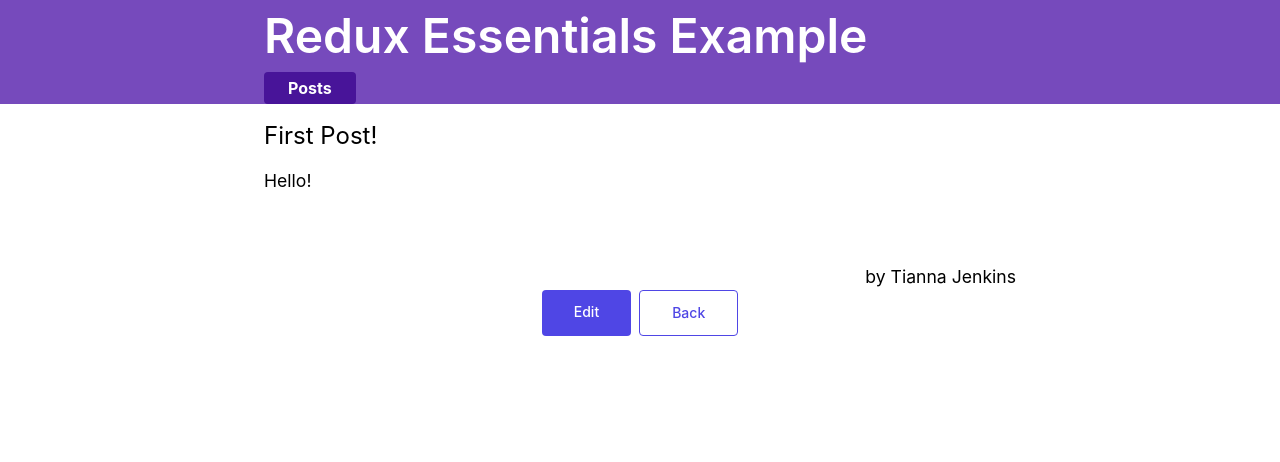
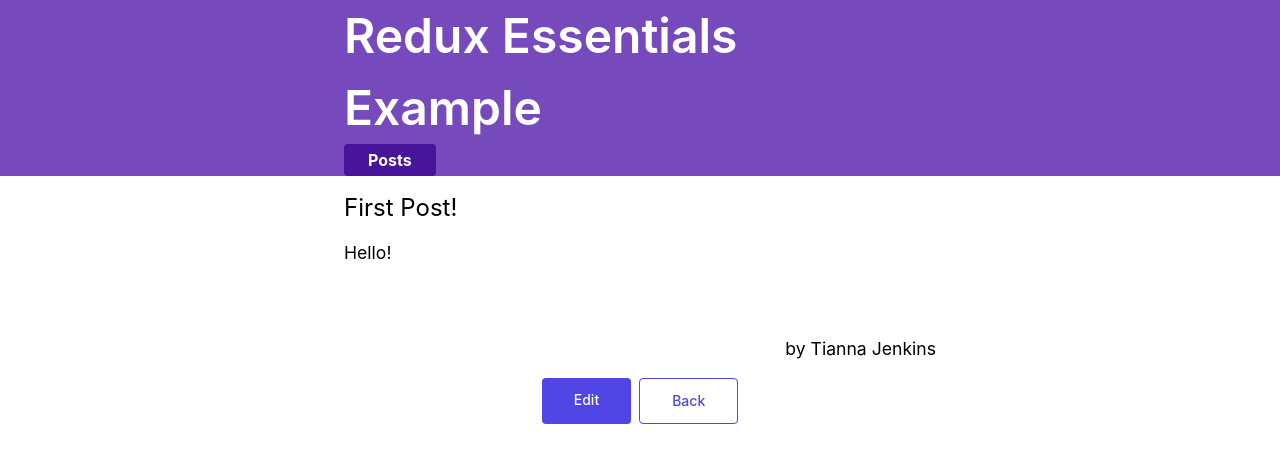
Before and after one commit to mktoho12/redux-essentials-example-app, a Next.js app: page /posts/1 in a window 1280 px wide. Shown: the top 462 px of the page. Built offline with nearby package versions, Linux system fonts and the light colour scheme.

Commit message:
adjust styling

```diff
--- a/features/posts/Post.tsx
+++ b/features/posts/Post.tsx
@@ -34,7 +34,7 @@
       <p className="text-right">
         <PostAuthor userId={post.user} />
       </p>
-      <div className="flex justify-center gap-2">
+      <div className="flex justify-center mt-4 gap-2">
         <PrimaryLink href={`/posts/edit/${id}`}>Edit</PrimaryLink>
         <BorderLink href="/">Back</BorderLink>
       </div>
--- a/styles/globals.css
+++ b/styles/globals.css
@@ -99,14 +99,23 @@
 /* Main content */
 
 section {
-  max-width: 800px;
+  max-width: 100%;
   margin-left: auto;
   margin-right: auto;
   padding: 0 1.5rem;
 }
 
 section h1 {
-  font-size: 3rem;
+  font-size: 2rem;
+}
+
+@media screen and (min-width: 767px) {
+  section {
+    max-width: 640px;
+  }
+  section h1 {
+    font-size: 3rem;
+  }
 }
 
 /* Posts list */
```
